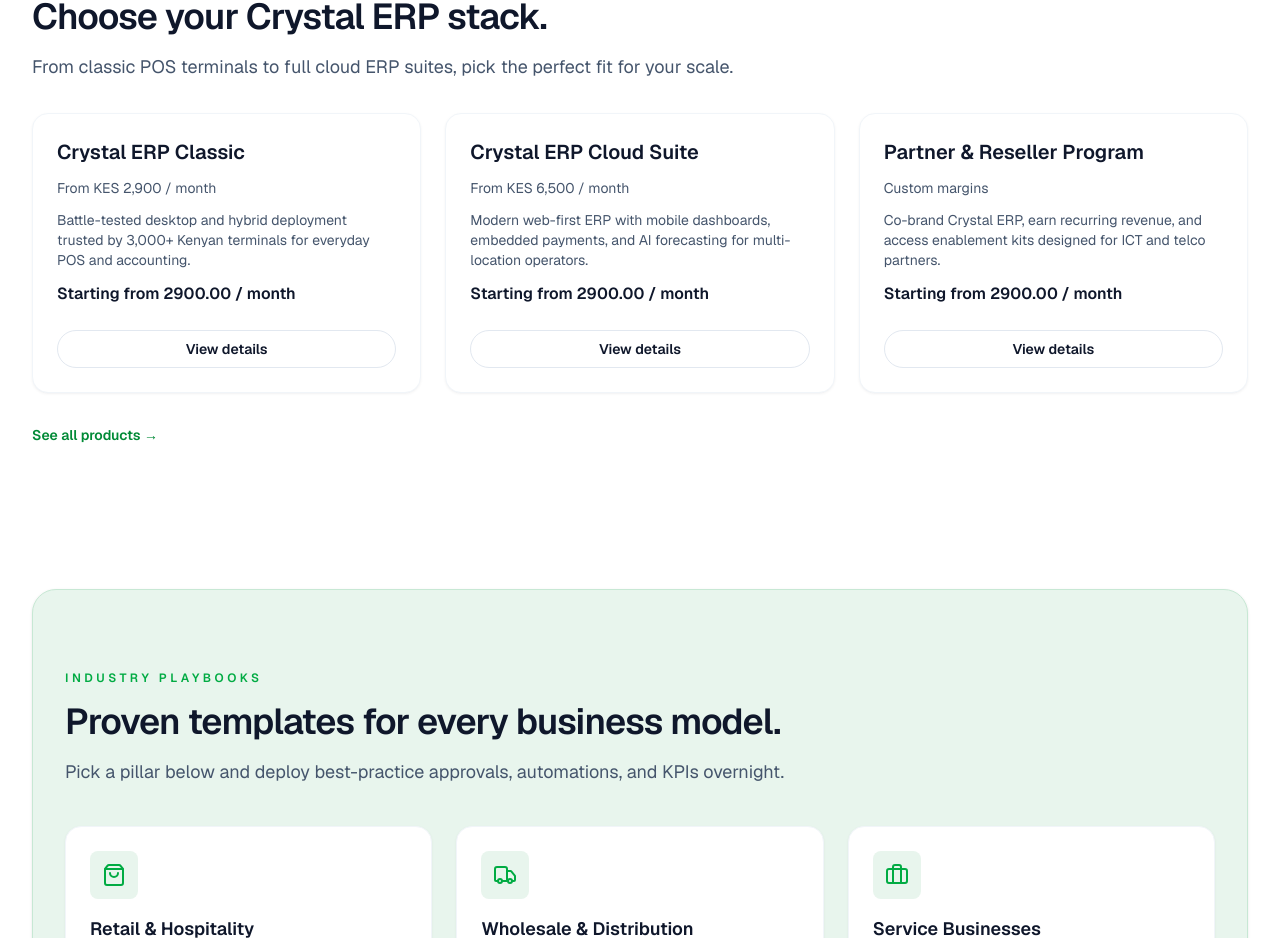
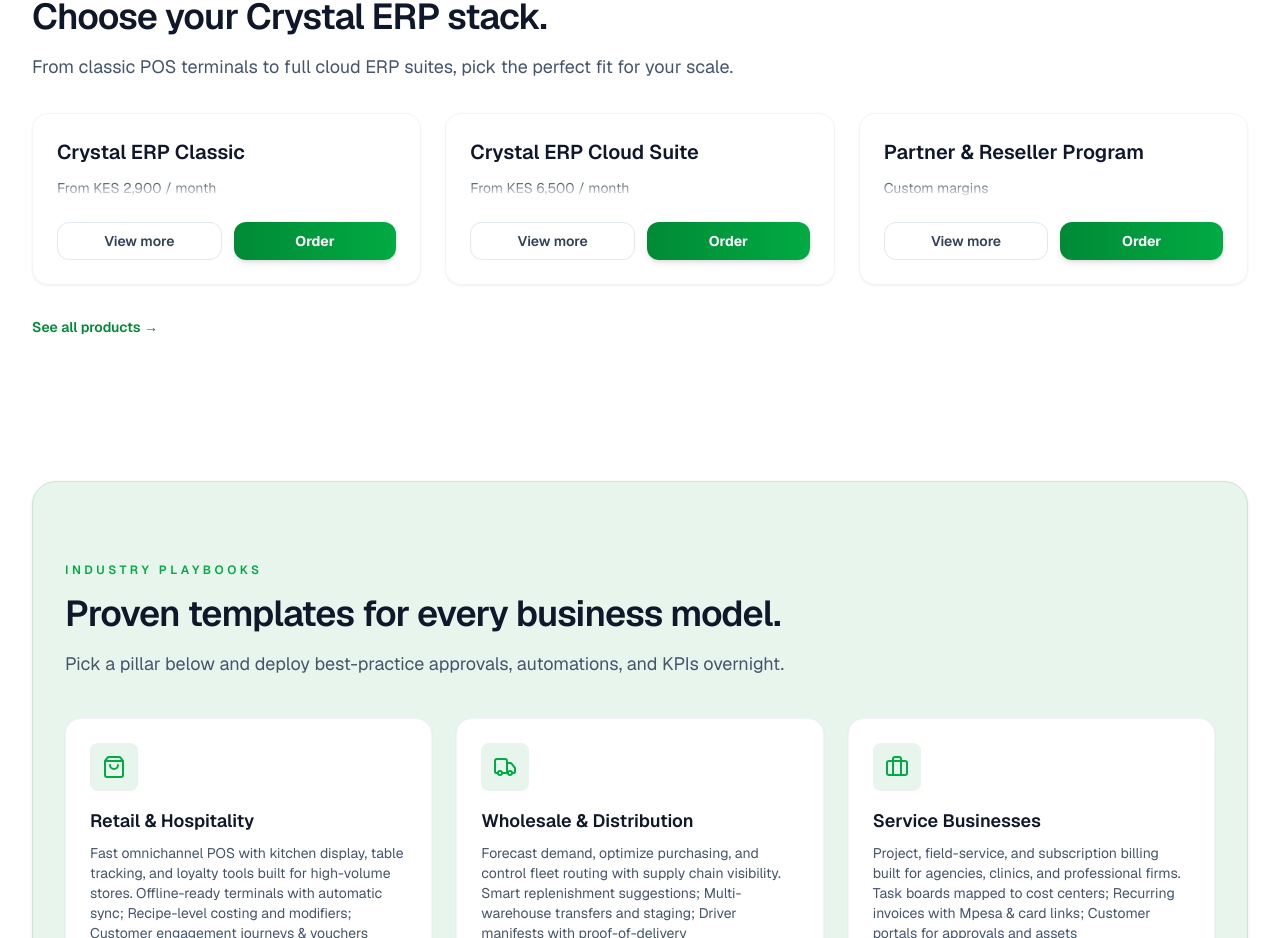
Before and after one commit to eddiemuhoro/crystaline, a Next.js app: page / in a window 1280 px wide. Shown: the part 2290-3228 px from the top of the page. Built offline with nearby package versions, Linux system fonts and the light colour scheme.

Commit message:
`Added new sections to FeaturesPage and ProductsPage, and modified ProductCard to include a modal with additional product details`

```diff
--- a/app/features/page.tsx
+++ b/app/features/page.tsx
@@ -117,6 +117,69 @@ export default function FeaturesPage() {
         </div>
       </section>
 
+      <section className="space-y-8 rounded-3xl border border-brand-100 bg-brand-50 p-8 shadow-sm">
+        <SectionHeading
+          eyebrow="Onboarding"
+          title="Launch in as little as three days."
+          description="Our success engineers follow a proven three-phase playbook."
+        />
+        <div className="grid gap-6 md:grid-cols-3">
+          {[
+            {
+              title: "Blueprint & migration",
+              detail:
+                "We map your current workflows, cleanse data, and import inventory, price lists, and HR records.",
+            },
+            {
+              title: "Configuration & training",
+              detail:
+                "Crystal ERP specialists tailor roles, automations, and dashboards while coaching your champions.",
+            },
+            {
+              title: "Go-live & optimization",
+              detail:
+                "Hands-on hypercare plus quarterly business reviews keep new features aligned with growth.",
+            },
+          ].map((step, index) => (
+            <article
+              key={step.title}
+              className="rounded-2xl border border-brand-200/60 bg-white p-6"
+            >
+              <p className="text-xs font-semibold uppercase tracking-[0.3em] text-brand-600">
+                Step {index + 1}
+              </p>
+              <h3 className="mt-3 text-lg font-semibold text-slate-900">
+                {step.title}
+              </h3>
+              <p className="mt-2 text-sm text-slate-600">{step.detail}</p>
+            </article>
+          ))}
+        </div>
+      </section>
+
+      <section className="space-y-8">
+        <SectionHeading
+          eyebrow="What's included"
+          title="Every deployment ships with"
+          description="Full-stack coverage from hardware provisioning to stakeholder reporting."
+        />
+        <div className="grid gap-6 md:grid-cols-2">
+          {[
+            "POS terminals, printers, and mobile kits sourced and configured to your network.",
+            "Hybrid storage with automated cloud backups and offline continuity.",
+            "Role-based security, MFA, and audit logs that satisfy franchise standards.",
+            "Unlimited analytics views plus executive scorecards tailored to your KPIs.",
+          ].map((item) => (
+            <article
+              key={item}
+              className="rounded-2xl border border-slate-100 bg-white p-6 shadow-sm"
+            >
+              <p className="text-sm text-slate-600">{item}</p>
+            </article>
+          ))}
+        </div>
+      </section>
+
       <section className="space-y-8">
         <SectionHeading
           eyebrow="Integrations"
--- a/app/products/page.tsx
+++ b/app/products/page.tsx
@@ -24,23 +24,6 @@ const POSTS_QUERY = `*[
 ]|order(publishedAt desc)[0...12]{_id, title, "slug": slug.current, price, "description": pt::text(description), subtitle, highlights, "image": image.asset->url, publishedAt}`;
 const options = { next: { revalidate: 60 } };
 
-const onboardingSteps = [
-  {
-    title: "Blueprint & migration",
-    detail:
-      "We map your current workflows, cleanse data, and import inventory, price lists, and HR records.",
-  },
-  {
-    title: "Configuration & training",
-    detail:
-      "Crystal ERP specialists tailor roles, automations, and dashboards while coaching your champions.",
-  },
-  {
-    title: "Go-live & optimization",
-    detail:
-      "Hands-on hypercare plus quarterly business reviews keep new features aligned with growth.",
-  },
-];
 
 export const metadata: Metadata = {
   title: "Crystal ERP Products",
@@ -86,7 +69,7 @@ export default async function ProductsPage() {
 
       <section className="space-y-8">
         <SectionHeading
-          eyebrow="Plans"
+          eyebrow="Products"
           title="Simple packages with transparent pricing."
           description="Every plan includes core POS, inventory, finance, and analytics plus 24/7 Kenyan support."
         />
@@ -105,53 +88,6 @@ export default async function ProductsPage() {
           ))}
         </div>
       </section>
-
-      <section className="space-y-8 rounded-3xl border border-brand-100 bg-brand-50 p-8 shadow-sm">
-        <SectionHeading
-          eyebrow="Onboarding"
-          title="Launch in as little as three days."
-          description="Our success engineers follow a proven three-phase playbook."
-        />
-        <div className="grid gap-6 md:grid-cols-3">
-          {onboardingSteps.map((step, index) => (
-            <article
-              key={step.title}
-              className="rounded-2xl border border-brand-200/60 bg-white p-6"
-            >
-              <p className="text-xs font-semibold uppercase tracking-[0.3em] text-brand-600">
-                Step {index + 1}
-              </p>
-              <h3 className="mt-3 text-lg font-semibold text-slate-900">
-                {step.title}
-              </h3>
-              <p className="mt-2 text-sm text-slate-600">{step.detail}</p>
-            </article>
-          ))}
-        </div>
-      </section>
-
-      <section className="space-y-8">
-        <SectionHeading
-          eyebrow="What's included"
-          title="Every deployment ships with"
-          description="Full-stack coverage from hardware provisioning to stakeholder reporting."
-        />
-        <div className="grid gap-6 md:grid-cols-2">
-          {[
-            "POS terminals, printers, and mobile kits sourced and configured to your network.",
-            "Hybrid storage with automated cloud backups and offline continuity.",
-            "Role-based security, MFA, and audit logs that satisfy franchise standards.",
-            "Unlimited analytics views plus executive scorecards tailored to your KPIs.",
-          ].map((item) => (
-            <article
-              key={item}
-              className="rounded-2xl border border-slate-100 bg-white p-6 shadow-sm"
-            >
-              <p className="text-sm text-slate-600">{item}</p>
-            </article>
-          ))}
-        </div>
-      </section>
     </div>
   );
 }
--- a/components/ProductCard.tsx
+++ b/components/ProductCard.tsx
@@ -1,4 +1,7 @@
+"use client";
+
 import Image from "next/image";
+import { useState } from "react";
 
 type ProductCardProps = {
   _id?: string;
@@ -18,9 +21,18 @@ export function ProductCard({
   price,
   image,
 }: ProductCardProps) {
+  const [isModalOpen, setIsModalOpen] = useState(false);
+
+  // WhatsApp Order Link
+  // Replace the phone number or message as needed.
+  const whatsappUrl = `https://wa.me/254725473779?text=${encodeURIComponent(
+    `I'm interested in the ${title} package.`
+  )}`;
+
   return (
+    <>
       <div className="flex h-full flex-col rounded-2xl border border-slate-100 bg-white p-6 shadow-sm shadow-slate-900/5">
-      <div className="space-y-3">
+        <div className="space-y-3 flex-grow">
           {image && (
             <Image
               src={image}
@@ -32,16 +44,107 @@ export function ProductCard({
           )}
           <h3 className="text-xl font-semibold text-slate-900">{title}</h3>
 
-        <p className="text-sm text-slate-600">{subtitle}</p>
-        <p className="text-sm text-slate-600">{description}</p>
-        <p className="text-base font-semibold text-slate-900">
-          {price && `Starting from ${price?.toFixed(2)} / month`}
-        </p>
+          <div className="relative">
+            <p className="text-sm text-slate-600 line-clamp-2">{subtitle}</p>
+            {/* Minimal fade effect at the bottom of the clamped text */}
+            <div className="absolute bottom-0 left-0 right-0 h-4 bg-gradient-to-t from-white to-transparent pointer-events-none" />
+          </div>
         </div>
 
-      <a className="mt-6 inline-flex items-center justify-center rounded-full border border-slate-200 px-5 py-2 text-sm font-semibold text-slate-900 transition hover:border-slate-900">
-        View details
+        <div className="mt-6 flex flex-col gap-3 sm:flex-row">
+          <button
+            onClick={() => setIsModalOpen(true)}
+            className="flex-1 inline-flex items-center justify-center rounded-xl border border-slate-200 px-4 py-2 text-sm font-semibold text-slate-700 transition-all hover:border-slate-300 hover:bg-slate-50 active:scale-95"
+          >
+            View more
+          </button>
+
+          <a
+            href={whatsappUrl}
+            target="_blank"
+            rel="noopener noreferrer"
+            className="flex-1 inline-flex items-center justify-center gap-2 rounded-xl bg-gradient-to-r from-brand-700 to-brand-600 px-4 py-2 text-sm font-bold text-white shadow-md shadow-brand-500/20 transition-all hover:shadow-lg hover:shadow-brand-500/30 active:scale-95"
+          >
+            Order
           </a>
         </div>
+      </div>
+
+      {/* Modal */}
+      {isModalOpen && (
+        <div className="fixed inset-0 z-50 flex items-center justify-center p-4 sm:p-6 bg-slate-900/60 backdrop-blur-sm transition-all duration-300">
+          <div
+            className="relative w-full max-w-2xl max-h-[90vh] overflow-y-auto rounded-3xl bg-white shadow-2xl animate-in fade-in zoom-in-95 duration-200"
+            onClick={(e) => e.stopPropagation()}
+          >
+            <button
+              onClick={() => setIsModalOpen(false)}
+              className="absolute right-4 top-4 z-10 flex h-10 w-10 items-center justify-center rounded-full bg-white/80 p-2 text-slate-500 backdrop-blur-md transition-all hover:bg-slate-100 hover:text-slate-900"
+              aria-label="Close modal"
+            >
+              <svg className="h-5 w-5" fill="none" viewBox="0 0 24 24" stroke="currentColor">
+                <path strokeLinecap="round" strokeLinejoin="round" strokeWidth={2} d="M6 18L18 6M6 6l12 12" />
+              </svg>
+            </button>
+
+            <div className="flex flex-col">
+              {image && (
+                <div className="w-full h-64 sm:h-80 relative">
+                  <Image
+                    src={image}
+                    fill
+                    alt={title}
+                    className="object-cover rounded-t-3xl"
+                  />
+                  <div className="absolute inset-0 bg-gradient-to-t from-slate-900/60 to-transparent pointer-events-none rounded-t-3xl" />
+                  <div className="absolute bottom-6 left-6 right-6">
+                    <h2 className="text-3xl font-bold text-white drop-shadow-md">{title}</h2>
+                    {/* <p className="mt-1 text-brand-300 font-medium text-lg drop-shadow-md">{subtitle}</p> */}
+                  </div>
+                </div>
+              )}
+
+              <div className="p-6 sm:p-8 space-y-6">
+                {!image && (
+                  <div>
+                    <h2 className="text-3xl font-bold text-slate-900">{title}</h2>
+
+                  </div>
+                )}
+
+                <div className="prose prose-slate max-w-none">
+                   <p className="mt-1 text-brand-600 font-medium text-lg">{subtitle}</p>
+                  <p className="text-slate-700 text-lg leading-relaxed">{description}</p>
+                </div>
+
+                {price ? (
+                  <div className="py-4 border-y border-slate-100">
+                    <p className="text-sm text-slate-500 uppercase tracking-wider font-semibold">Pricing</p>
+                    <p className="text-2xl font-bold text-slate-900 mt-1">KSH {price.toFixed(2)}</p>
+                  </div>
+                ) : null}
+
+                <div className="flex flex-col sm:flex-row gap-4 pt-4">
+                  <button
+                    onClick={() => setIsModalOpen(false)}
+                    className="order-2 sm:order-1 flex-1 py-3.5 rounded-xl border-2 border-slate-100 font-bold text-slate-600 transition-all hover:bg-slate-50 hover:border-slate-200 hover:text-slate-900"
+                  >
+                    Back to Products
+                  </button>
+                  <a
+                    href={whatsappUrl}
+                    target="_blank"
+                    rel="noopener noreferrer"
+                    className="order-1 sm:order-2 flex-1 flex items-center justify-center gap-2 py-3.5 rounded-xl bg-gradient-to-r from-brand-700 to-brand-600 font-bold text-white shadow-xl shadow-brand-500/20 transition-all hover:shadow-2xl hover:shadow-brand-500/40 hover:-translate-y-0.5 active:translate-y-0"
+                  >
+                    Order Now
+                  </a>
+                </div>
+              </div>
+            </div>
+          </div>
+        </div>
+      )}
+    </>
   );
 }
```
Lines whose indentation alone changed are shown as unchanged.
